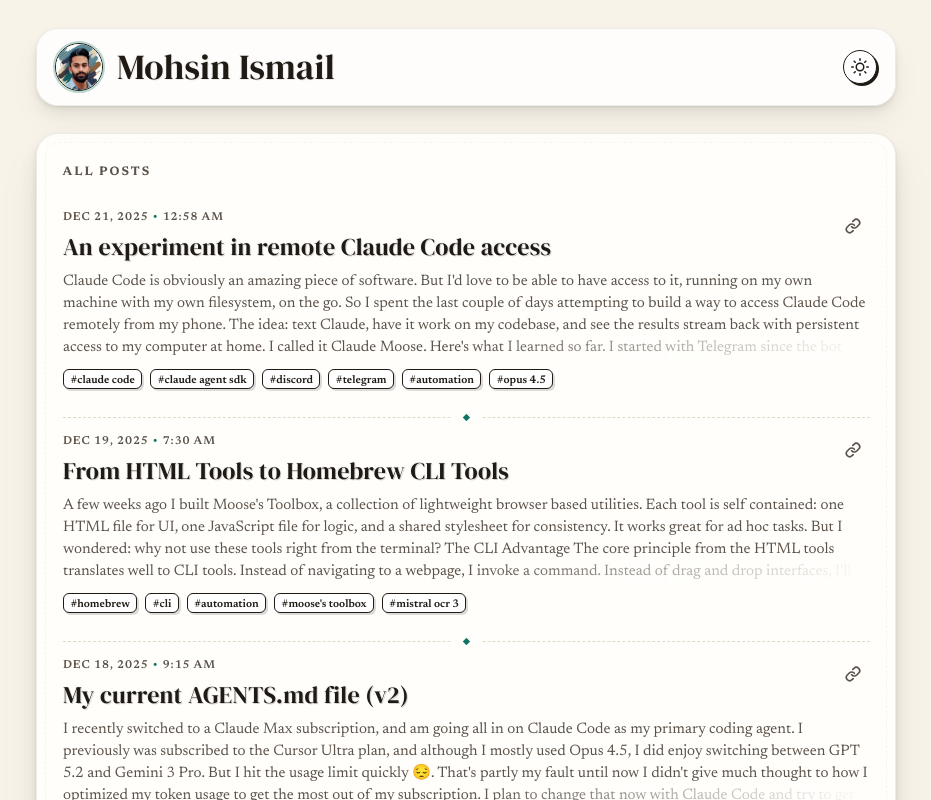
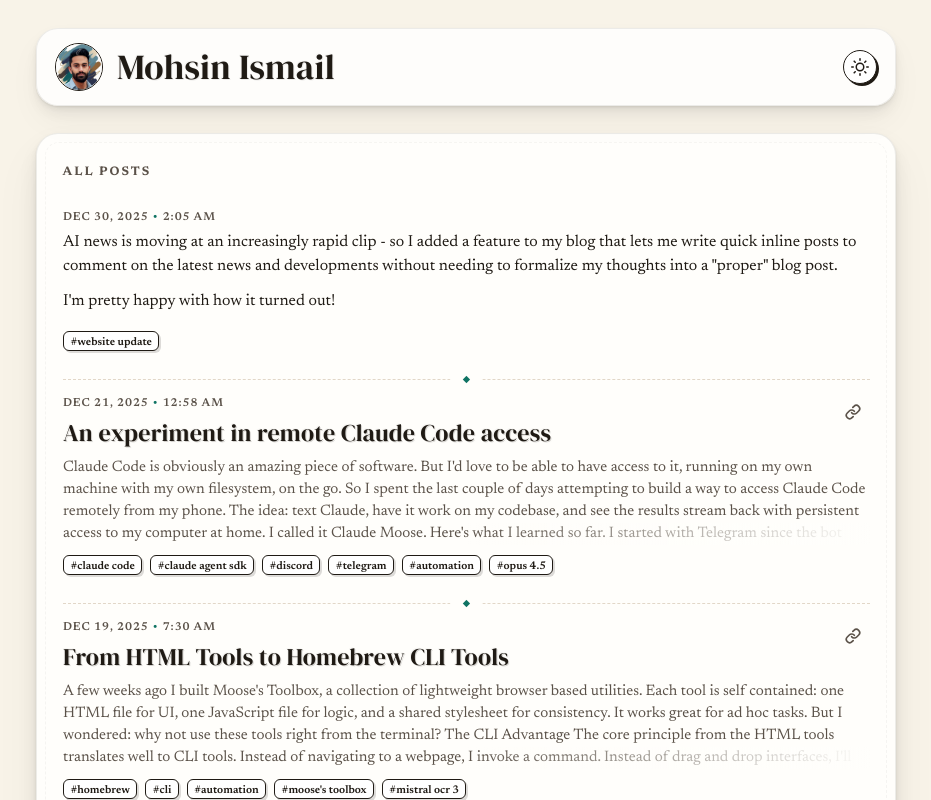
Before and after one commit to mhismail3/mohsin-ismail, a React (Vite) app: page /blog in a window 1280 px wide. Shown: the top 800 px of the page, without its empty margins (174-1105 px from the left). Built offline with nearby package versions, Linux system fonts and the light colour scheme.

Commit message:
mini blog post feature and post

```diff
--- /dev/null
+++ b/public/posts/2025-12-29-mini-blog-posts/post.md
@@ -0,0 +1,10 @@
+---
+date: "2025-12-29T18:05:00-08:00"
+type: mini
+tags:
+  - website update
+---
+
+AI news is moving at an increasingly rapid clip - so I added a feature to my blog that lets me write quick inline posts to comment on the latest news and developments without needing to formalize my thoughts into a "proper" blog post.
+
+I'm pretty happy with how it turned out!
--- a/src/data/posts.js
+++ b/src/data/posts.js
@@ -392,9 +392,13 @@
   // Add IDs to headings for anchor linking
   html = addHeadingIds(html, headings);
 
+  // Post type: 'mini' for short commentary posts, 'long' for full posts (default)
+  const postType = data.type || 'long';
+
   return {
     slug,
-    title: data.title || slug,
+    title: data.title || (postType === 'mini' ? null : slug),
+    type: postType,
     date: data.date || new Date().toISOString(),
     dateValue: parseDate(data.date),
     tags: Array.isArray(data.tags) ? data.tags : [],
```
